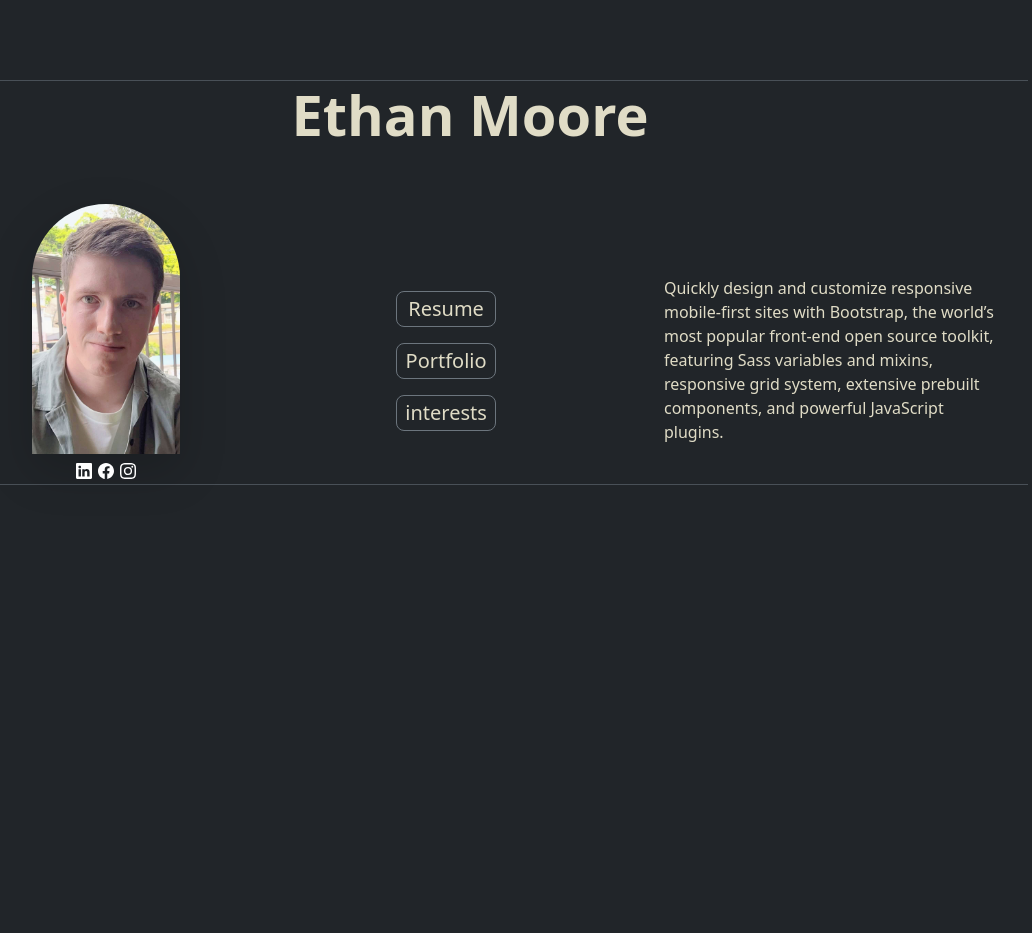
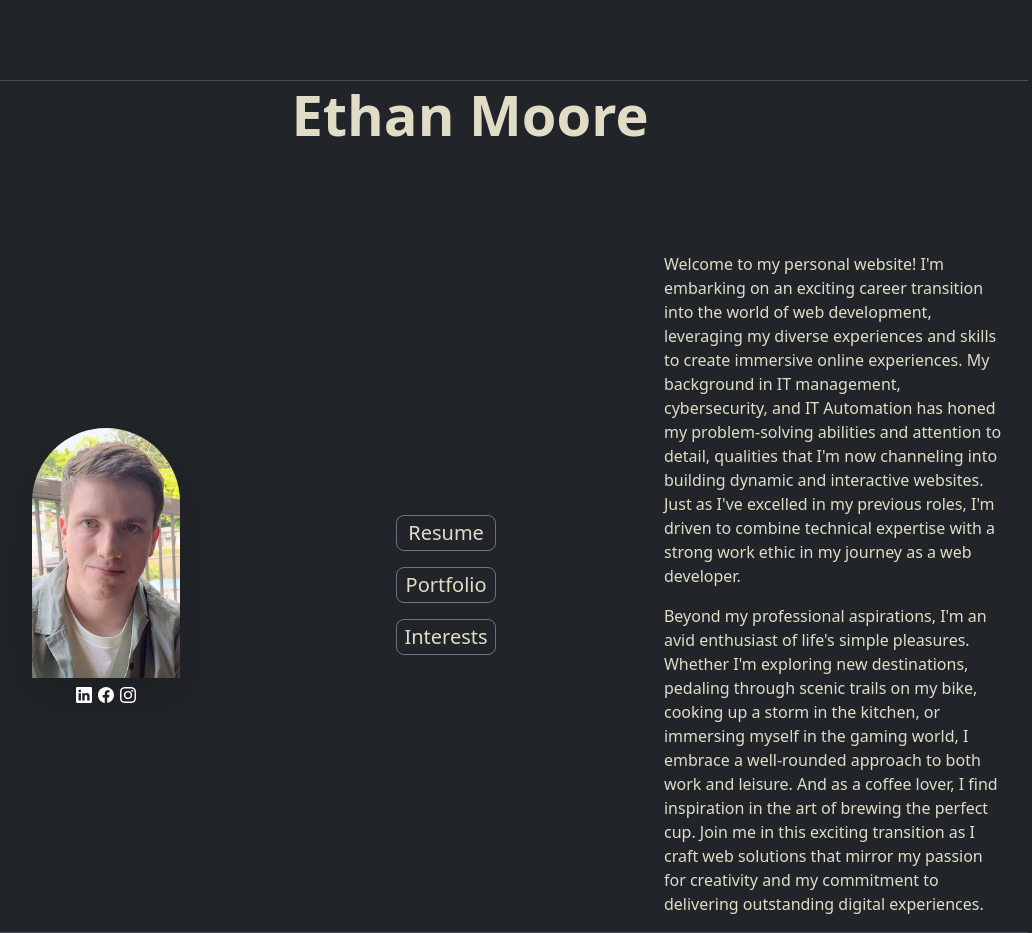
Before and after one commit to HeyItsEthanM/ethanmoore, a plain HTML site: page index.html in a window 1280 px wide. Shown: the whole page, without its empty margins (170-1202 px from the left). Before the commit the page ends 881 px from the top, so only its background shows below. Drawn offline with nearby package versions, Linux system fonts and the light colour scheme.

Commit message:
Changes to title on all pages, updated about me section in index.html made main-container flex to properly allign content

```diff
--- a/index.html
+++ b/index.html
@@ -3,7 +3,8 @@
   <head>
     <meta charset="utf-8">
     <meta name="viewport" content="width=device-width, initial-scale=1">
-    <title>Bootstrap demo</title>
+    <title> Ethan Moore </title>
+    <meta name="theme-color" content="#ffffff">
     <link href="https://cdn.jsdelivr.net/npm/bootstrap@5.3.2/dist/css/bootstrap.min.css" rel="stylesheet" integrity="sha384-T3c6CoIi6uLrA9TneNEoa7RxnatzjcDSCmG1MXxSR1GAsXEV/Dwwykc2MPK8M2HN" crossorigin="anonymous">
     <link rel="stylesheet" href="./style.css">
   </head>
@@ -14,8 +15,8 @@
     </div>
     <div class="container" style="height: 100vh;">
         <h1 class="display-4 fw-bold p-0" style="text-align: center;">Ethan Moore</h1>
-         <div class="row mx-auto container  pt-5 border-bottom">
-            <div class="container " style="width: fit-content;">
+         <div class="row mx-auto container d-flex  pt-5 border-bottom">
+            <div class="container align-self-center" style="width: fit-content;">
                 <img src="./images/linkedin.jpg" class="img-fluid shadow-lg p-0 col-lg-4 col-md-4 col-12 ms-auto" alt="Portrait of Ethan Moore" loading="lazy" style="width:fit-content;height: 250px; border-radius: 75px 75px 0px 0px;">
                 <div class="row p-0 d-flex justify-content-center">
                     <div class="col-4 social-icon">
@@ -45,9 +46,16 @@
             <div id="links" class="d-flex gap-3 btn-container justify-content-center align-items-center me-5 mb-3 col-lg-4 col-md-4 col-6 ms-auto" style="width: fit-content;">
                 <button type="button" class="btn btn-outline-secondary btn-lg "><a href="./resume.html" style="text-decoration: none; color: rgb(224,220,198);">Resume</a></button>
                 <button type="button" class="btn btn-outline-secondary btn-lg "><a href="./portfolio.html" style="text-decoration: none; color: rgb(224,220,198);">Portfolio</a></button>
-                <button type="button" class="btn btn-outline-secondary btn-lg "><a href="./interests.html" style="text-decoration: none; color:rgb(224,220,198) ;">interests</a></button>
+                <button type="button" class="btn btn-outline-secondary btn-lg "><a href="./interests.html" style="text-decoration: none; color:rgb(224,220,198) ;">Interests</a></button>
             </div>
-            <p class="col-lg-4 col-md-4 col-6 align-self-center mt-5 ms-auto" style="text-align: start; ">Quickly design and customize responsive mobile-first sites with Bootstrap, the world’s most popular front-end open source toolkit, featuring Sass variables and mixins, responsive grid system, extensive prebuilt components, and powerful JavaScript plugins.
+            <div class="col-lg-4 col-md-4 col-6 align-self-center mt-5 ms-auto" id="about-me" style="text-align: start; ">
+                <p>
+Welcome to my personal website! I'm embarking on an exciting career transition into the world of web development, leveraging my diverse experiences and skills to create immersive online experiences. My background in IT management, cybersecurity, and IT Automation has honed my problem-solving abilities and attention to detail, qualities that I'm now channeling into building dynamic and interactive websites. Just as I've excelled in my previous roles, I'm driven to combine technical expertise with a strong work ethic in my journey as a web developer.
+                </p>
+                <p>
+Beyond my professional aspirations, I'm an avid enthusiast of life's simple pleasures. Whether I'm exploring new destinations, pedaling through scenic trails on my bike, cooking up a storm in the kitchen, or immersing myself in the gaming world, I embrace a well-rounded approach to both work and leisure. And as a coffee lover, I find inspiration in the art of brewing the perfect cup. Join me in this exciting transition as I craft web solutions that mirror my passion for creativity and my commitment to delivering outstanding digital experiences.
+                </p>
+            </div>
         </div>
     </div>
     <script src="https://cdn.jsdelivr.net/npm/bootstrap@5.3.2/dist/js/bootstrap.bundle.min.js" integrity="sha384-C6RzsynM9kWDrMNeT87bh95OGNyZPhcTNXj1NW7RuBCsyN/o0jlpcV8Qyq46cDfL" crossorigin="anonymous"></script>
--- a/style.css
+++ b/style.css
@@ -25,7 +25,7 @@ flex-direction: column;
     color: rgb(224,220,198)
 }
 
-@media (max-width:700px) {
+@media (max-width:750px) {
     body > div:nth-child(2) > div > p{
         width: auto;
     }
@@ -38,4 +38,7 @@ flex-direction: column;
         margin-top: 30px;
         margin-bottom: 0;
     }
+    #about-me{
+        width: fit-content;
+    }
 }
```
Also changed, not shown: interests.html (+2 -1 lines), portfolio.html (+2 -1 lines), resume.html (+1 -1 lines).
